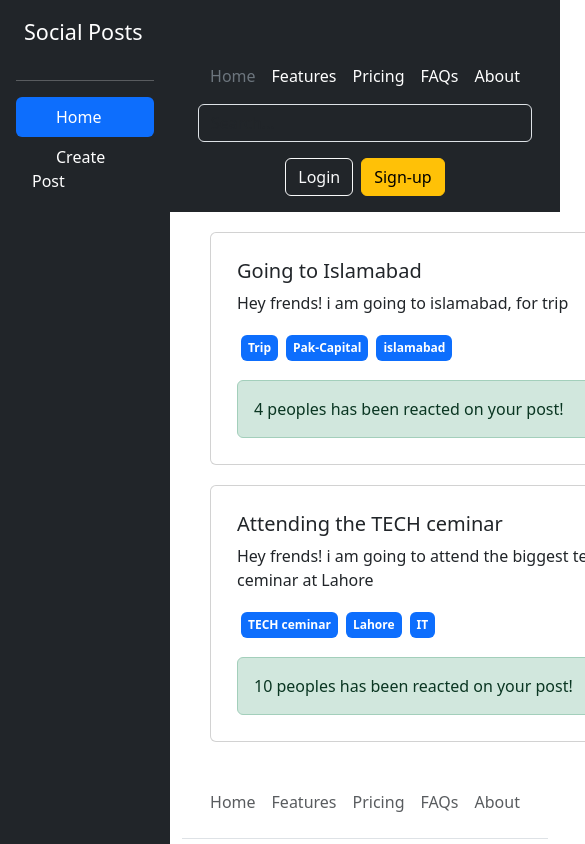
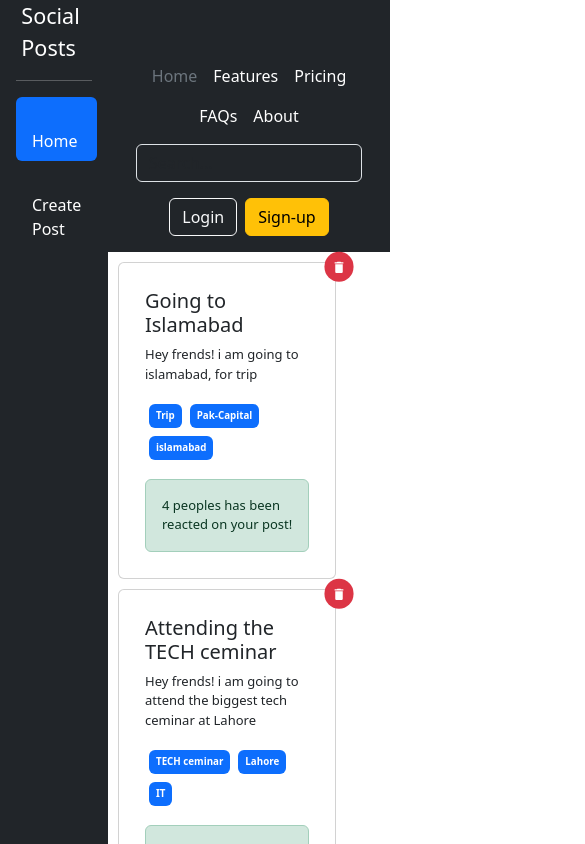
Before and after one commit to ahmedbilal019/Social-Media-Application, a React (Vite) app: page / in a window 390 px wide. Shown: the top 844 px of the page, 585 px wide, since content can reach past the window. Built offline with nearby package versions, Linux system fonts and the light colour scheme.

Commit message:
adding responsivness for different screen widths

```diff
--- a/src/App.css
+++ b/src/App.css
@@ -9,10 +9,13 @@
 }
 .sidebar {
   min-height: 600px;
+  width: "170px";
 }
+
 .post-card {
   padding: 10px;
   margin: 20px 40px;
+  width: 30rem;
 }
 .badge {
   margin: 4px;
@@ -38,3 +41,21 @@
 .createPost textarea {
   border-color: lightgray;
 }
+
+@media (max-width: 480px) {
+  .post-card {
+    font-size: small;
+    width: 56vw;
+    margin: 10px 10px;
+  }
+  .sidebar {
+    width: 108px;
+  }
+  .createPost textarea {
+    width: 120px;
+  }
+  .createPost {
+    width: 75%;
+    margin: 14px 36px;
+  }
+}
--- a/src/components/CreatePost.jsx
+++ b/src/components/CreatePost.jsx
@@ -63,7 +63,7 @@ const CreatePost = () => {
           id="body"
           name=""
           rows="4"
-          cols="50"
+          cols="40"
           placeholder="write some text for your post "
         ></textarea>
       </div>
--- a/src/components/Post.jsx
+++ b/src/components/Post.jsx
@@ -5,7 +5,7 @@ import { PostList as PostListData } from "./store/PostListStore";
 const Post = ({ post }) => {
   const { deletePost } = useContext(PostListData);
   return (
-    <div className="card post post-card " style={{ width: "30rem" }}>
+    <div className="card post post-card " >
       <div className="card-body">
         <h5 className="card-title">
           {post.title}
--- a/src/components/Sidebar.jsx
+++ b/src/components/Sidebar.jsx
@@ -4,7 +4,7 @@ const Sidebar = ({ selectedTab, setSelectedTab }) => {
   return (
     <div
       className="d-flex flex-column flex-shrink-0 p-3 text-bg-dark sidebar"
-      style={{ width: "170px" }}
+
     >
       <a
         href="/"
```
